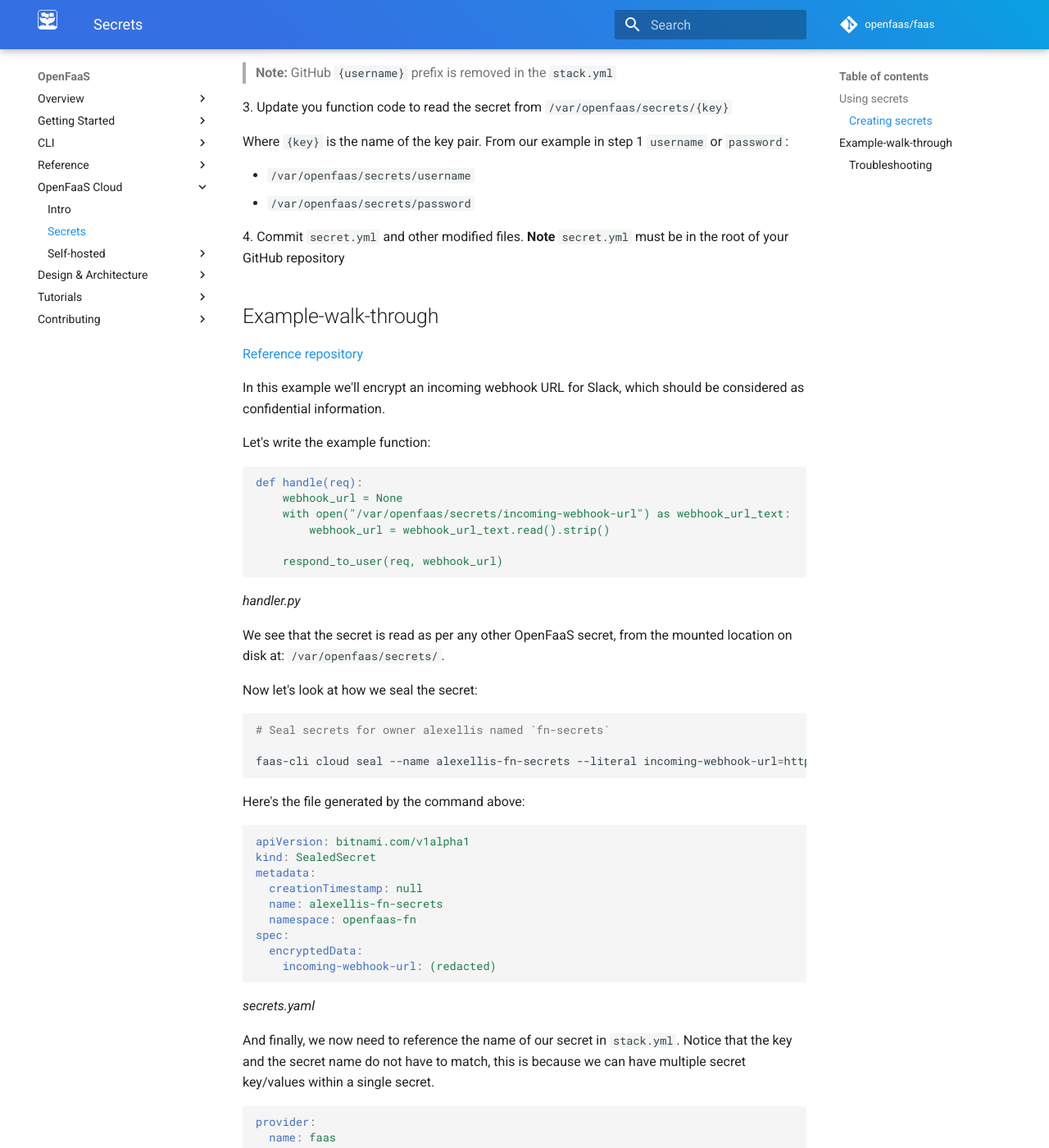
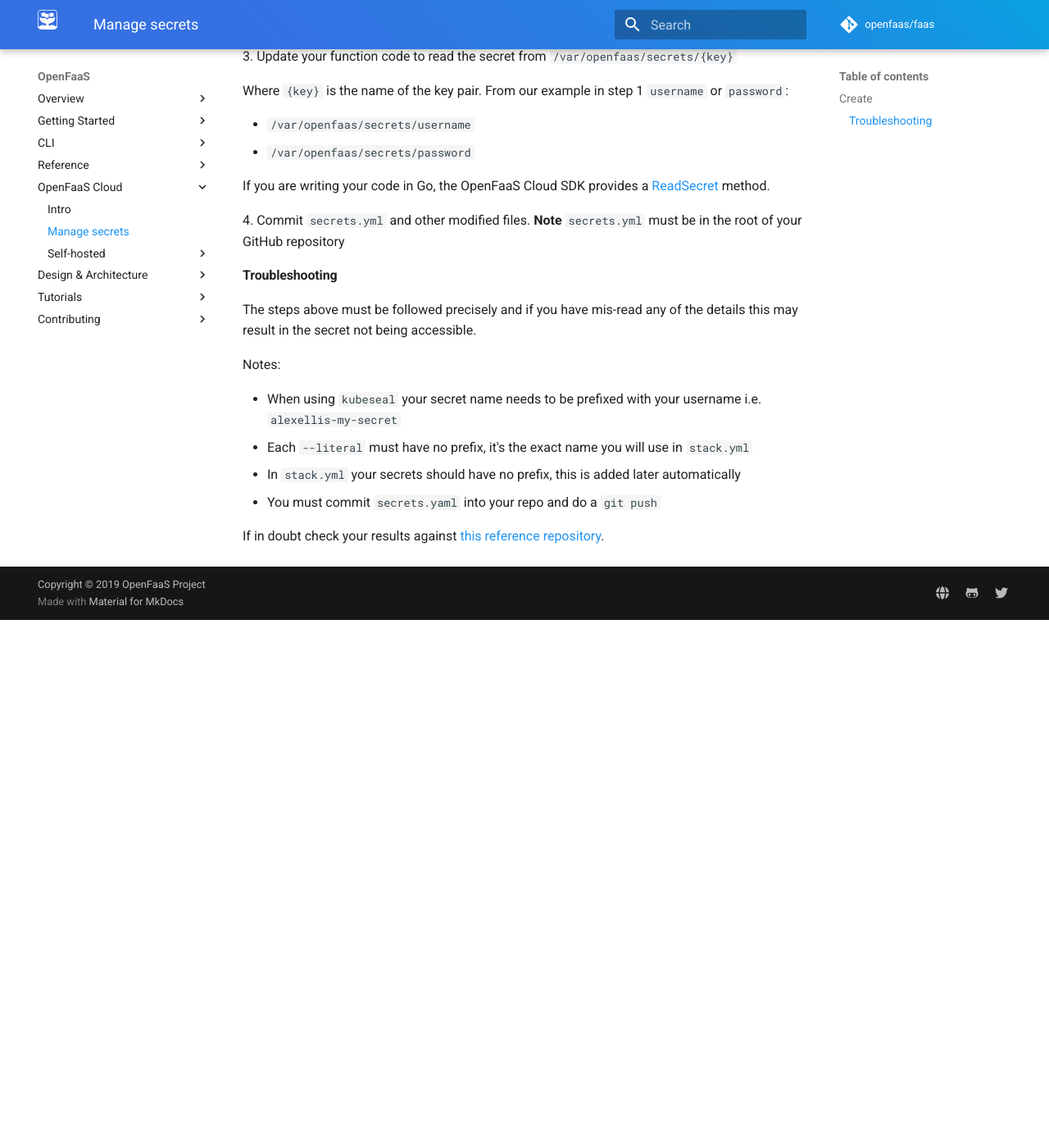
Before and after one commit to openfaas/docs, an MkDocs documentation site: the page built from docs/openfaas-cloud/secrets.md, in a window 1280 px wide and 1400 px high, scrolled down 907 px. Shown: the whole window at 82% size. Built offline with MkDocs 1.6.1 and Material for MkDocs 9.7.7, drawn with Linux system fonts in a browser that asks for light colours; comment, search, counter and statistics services are not loaded; after the commit the page ends 1663 px from its top, so only the background shows below that; some of the changed text lies outside the part shown.

Commit message:
Updates to address PR comments
Signed-off-by: Edward Wilde <ewilde@gmail.com>

````diff
--- a/docs/openfaas-cloud/secrets.md
+++ b/docs/openfaas-cloud/secrets.md
@@ -1,15 +1,14 @@
-OpenFaaS Cloud **secret** objects lets you store and manage sensitive information securely
+# Manage secrets
 
+OpenFaaS Cloud sealed secrets lets you store and manage sensitive information securely
 
-## Using secrets
+## Create
 
 Secrets in OpenFaaS Cloud will be mounted as data volumes and made accessible to your function
 
-### Creating secrets
-
 To consume a **secret** in a function:
 
-1.\ Create the secret object `secret.yml` using literals or from a file
+1.\ Create the sealed secret object `secrets.yml` using literals or from a file
 
 `faas-cli cloud seal --cert pub.cert --name {username}-database-creds --literal username=admin --literal password=1234`
 
@@ -32,74 +31,16 @@ To consume a **secret** in a function:
 > **Note:** GitHub `{username}` prefix is removed in the `stack.yml`
 
 
-3.\ Update you function code to read the secret from `/var/openfaas/secrets/{key}`
+3.\ Update your function code to read the secret from `/var/openfaas/secrets/{key}`
 
 Where `{key}` is the name of the key pair. From our example in step 1 `username` or `password`:
 
 - `/var/openfaas/secrets/username`
 - `/var/openfaas/secrets/password`
 
-4.\ Commit `secret.yml` and other modified files. **Note** `secret.yml` must be in the root of your GitHub repository
+If you are writing your code in Go, the OpenFaaS Cloud SDK provides a [ReadSecret](https://github.com/openfaas/openfaas-cloud/blob/master/sdk/secrets.go) method.
 
-## Example-walk-through
-
-[Reference repository](https://github.com/alexellis/my-fn)
-
-In this example we'll encrypt an incoming webhook URL for Slack, which should be considered as confidential information.
-
-Let's write the example function:
-
-```yaml
-def handle(req):
-    webhook_url = None
-    with open("/var/openfaas/secrets/incoming-webhook-url") as webhook_url_text:
-        webhook_url = webhook_url_text.read().strip()
-
-    respond_to_user(req, webhook_url)
-```
-*handler.py*
-
-We see that the secret is read as per any other OpenFaaS secret, from the mounted location on disk at: `/var/openfaas/secrets/`.
-
-Now let's look at how we seal the secret:
-
-```sh
-# Seal secrets for owner alexellis named `fn-secrets`
-
-faas-cli cloud seal --name alexellis-fn-secrets --literal incoming-webhook-url=https://...
-```
-
-Here's the file generated by the command above:
-
-```yaml
-apiVersion: bitnami.com/v1alpha1
-kind: SealedSecret
-metadata:
-  creationTimestamp: null
-  name: alexellis-fn-secrets
-  namespace: openfaas-fn
-spec:
-  encryptedData:
-    incoming-webhook-url: (redacted)
-```
-*secrets.yaml*
-
-And finally, we now need to reference the name of our secret in `stack.yml`. Notice that the key and the secret name do not have to match, this is because we can have multiple secret key/values within a single secret.
-
-```yaml
-provider:
-  name: faas
-  gateway: http://127.0.0.1:8080
-
-functions:
-  slack-me:
-    lang: python
-    handler: ./slack-me
-    image: alexellis/slack-me
-    secrets:
-      - fn-secrets
-```
-*stack.yml*
+4.\ Commit `secrets.yml` and other modified files. **Note** `secrets.yml` must be in the root of your GitHub repository
 
 #### Troubleshooting
 
--- a/mkdocs.yml
+++ b/mkdocs.yml
@@ -135,7 +135,7 @@ nav:
     - YAML: ./reference/yaml.md
   - OpenFaaS Cloud:
       - Intro: ./openfaas-cloud/intro.md
-      - Secrets: ./openfaas-cloud/secrets.md
+      - Manage secrets: ./openfaas-cloud/secrets.md
       - Self-hosted:
         - Configure GitHub: ./openfaas-cloud/self-hosted/github.md
         - Configure GitLab: ./openfaas-cloud/self-hosted/gitlab.md
````
Also changed, not shown: docs/openfaas-cloud/self-hosted/secrets.md (+1 -1 lines).
